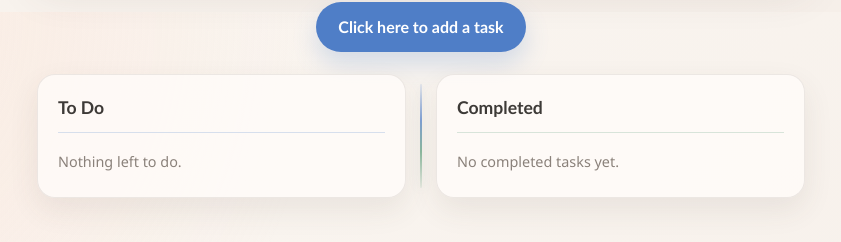
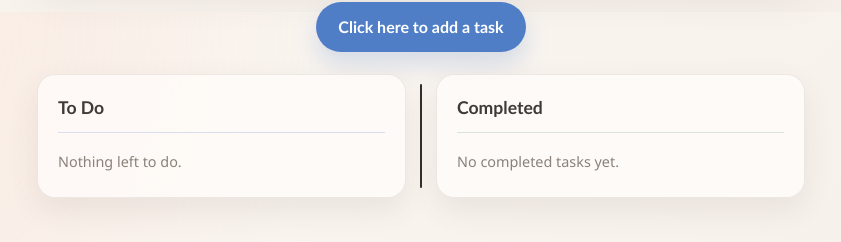
Before and after one commit to rodrigoanasco/EISENHOWER, a Next.js app in the folder eisenhower-matrix/: page / in a window 1280 px wide. Shown: the part 788-1030 px from the top of the page, without its empty margins (219-1060 px from the left). Built offline with nearby package versions, Linux system fonts and the light colour scheme.

Commit message:
final design for todo and completed

```diff
--- a/eisenhower-matrix/src/app/globals.css
+++ b/eisenhower-matrix/src/app/globals.css
@@ -148,14 +148,7 @@ body {
   width: 2px;
   transform: translateX(-50%);
   border-radius: 999px;
-  background: linear-gradient(
-    to bottom,
-    rgba(79, 126, 199, 0.12),
-    rgba(79, 126, 199, 0.72) 35%,
-    rgba(95, 159, 125, 0.72) 65%,
-    rgba(95, 159, 125, 0.12)
-  );
-  box-shadow: 0 0 12px rgba(93, 139, 157, 0.2);
+  background: #2f302d;
   pointer-events: none;
 }
 
@@ -199,12 +192,7 @@ body {
   text-align: left;
 }
 
-.todo-section .task-button {
-  border-left: 3px solid rgba(79, 126, 199, 0.7);
-}
-
 .completed-task-list .task-button {
-  border-left: 3px solid rgba(95, 159, 125, 0.7);
   color: #75746f;
   background: rgba(242, 242, 237, 0.9);
   text-decoration: line-through;
```
